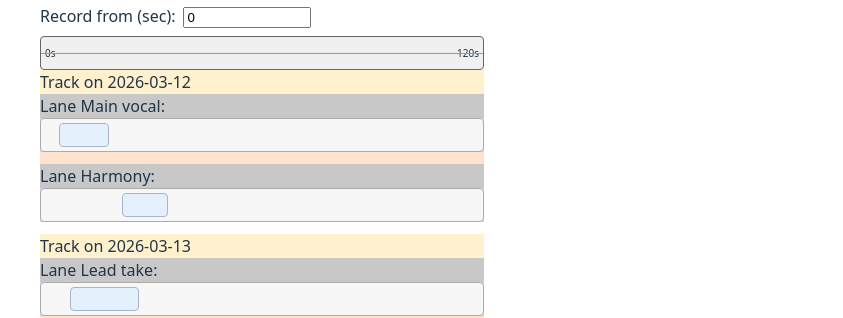
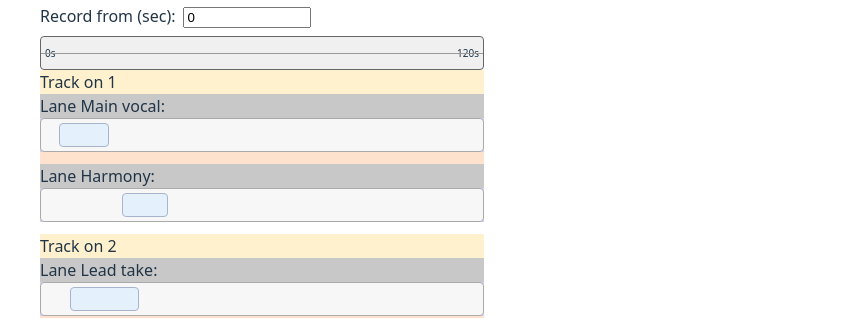
Before and after one commit to zhou98ch/music-git-frontend, a React (Vite) app in the folder music-git/: page / in a window 1280 px wide. Shown: the part 480-798 px from the top of the page, without its empty margins (0-843 px from the left). Built offline with nearby package versions, Linux system fonts and the light colour scheme.

Commit message:
refine: change trackId from string to number, to get in coordance with backend

```diff
--- a/music-git/src/components/YoutubePlayerWithInput.tsx
+++ b/music-git/src/components/YoutubePlayerWithInput.tsx
@@ -12,8 +12,8 @@ import { createMusicGitApi } from "../apis/musicGitApi";
 const api = createMusicGitApi();
 export const YouTubePlayerWithInput: React.FC = () => {
   const mockTotalDurationSec = 120;
-  const [selectedTrackId, setSelectedTrackId] = React.useState<string>("");
-  const [selectedLaneId, setSelectedLaneId] = React.useState("");
+  const [selectedTrackId, setSelectedTrackId] = React.useState<number | null>(null);
+  const [selectedLaneId, setSelectedLaneId] = React.useState<number | null>(null);
   const [audioInputs, setAudioInputs] = React.useState<MediaDeviceInfo[]>([]);
   const [selectedDeviceId, setSelectedDeviceId] = React.useState<string>("default");
   const [url, setUrl] = React.useState("");
@@ -40,17 +40,17 @@ export const YouTubePlayerWithInput: React.FC = () => {
     [takes]
   );
   const lanesByTrack = React.useMemo(() => {
-    const map: Record<string, Lane[]> = {};
+    const map: Record<number, Lane[]> = {};
     for (const l of lanesList) {
       (map[l.trackId] ??= []).push(l);
     }
-    for (const trackId of Object.keys(map)) {
+    for (const trackId of Object.keys(map).map(Number)) {
       map[trackId].sort((a, b) => a.order - b.order);
     }
     return map;
   }, [lanesList]);
   const selectedTrackLanes = React.useMemo(
-    () => lanesByTrack[selectedTrackId] ?? [],
+    () => (selectedTrackId === null ? [] : lanesByTrack[selectedTrackId] ?? []),
     [lanesByTrack, selectedTrackId]
   );
   async function loadSongsByCategory(categoryId: number) {
@@ -116,15 +116,20 @@ export const YouTubePlayerWithInput: React.FC = () => {
     if (!selectedTrackId) return;
     const lanes = lanesByTrack[selectedTrackId] ?? [];
     if (!lanes.length) {
-      setSelectedLaneId("");
+      setSelectedLaneId(null);
       return;
     }
     if (!selectedLaneId || !lanes.some((lane) => lane.id === selectedLaneId)) {
       setSelectedLaneId(lanes[0].id);
     }
   }, [lanesByTrack, selectedLaneId, selectedTrackId]);
-  async function addLane(trackId: string) {
-    const newLane = await api.createLane(trackId);
+  async function addLane(trackId: number) {
+    const newLaneInfo = {
+      trackId,
+      description:"TODO ADD DESCRIPTION",
+      order:(lanesByTrack[trackId] ?? []).length + 1
+    }
+    const newLane = await api.createLane(newLaneInfo, trackId);
     setLanesList((prev) => [...prev, newLane]);
     setSelectedLaneId(newLane.id);
   }
@@ -264,8 +269,8 @@ export const YouTubePlayerWithInput: React.FC = () => {
               setTakes((prev) => {
                 const newTake = makeTakeFromDraft({
                   draft: takeDraft,
-                  trackId: selectedTrackId,
-                  laneId: selectedLaneId,
+                  trackId: selectedTrackId!,
+                  laneId: selectedLaneId!,
                   existingTakes: prev,
                 });
                 console.log("TAKE:", newTake);
@@ -404,13 +409,13 @@ export const YouTubePlayerWithInput: React.FC = () => {
         Track:
       </label>
       <select
-        value={selectedTrackId}
+        value={selectedTrackId ?? ""}
         disabled={isRecording}
-        onChange={(e) => setSelectedTrackId(e.target.value)}
+        onChange={(e) => setSelectedTrackId(Number(e.target.value))}
       >
         {tracksList.map((track) => (
           <option key={track.id} value={track.id}>
-            {track.date} - {track.description}
+            {track.createdDate} - {track.description}
           </option>
         ))}
       </select>
@@ -418,9 +423,9 @@ export const YouTubePlayerWithInput: React.FC = () => {
         Lane:
       </label>
       <select
-        value={selectedLaneId}
+        value={selectedLaneId ?? ""}
         disabled={isRecording || selectedTrackLanes.length === 0}
-        onChange={(e) => setSelectedLaneId(e.target.value)}
+        onChange={(e) => setSelectedLaneId(Number(e.target.value))}
       >
         {selectedTrackLanes.map((l)=>(
           <option key={l.id} value={l.id} >{l.description || l.id}</option>
--- a/music-git/src/mocks/musicGitMockStore.ts
+++ b/music-git/src/mocks/musicGitMockStore.ts
@@ -21,40 +21,38 @@ const mockSongs: Song[] = [
 const initialPiece: PieceDTO = {
   tracks: [
     {
-      id: "2026-03-12",
-      date: "2026-03-12",
-      laneIds: ["lane-2026-03-12-1", "lane-2026-03-12-2"],
+      id: 1,
+      createdDate: "2026-03-12",
       description: "Yesterday practice",
     },
     {
-      id: "2026-03-13",
-      date: "2026-03-13",
-      laneIds: ["lane-2026-03-13-1", "lane-2026-03-13-2"],
+      id: 2,
+      createdDate: "2026-03-13",
       description: "Today practice",
     },
   ],
   lanes: [
     {
-      id: "lane-2026-03-12-1",
-      trackId: "2026-03-12",
+      id: 101,
+      trackId: 1,
       description: "Main vocal",
       order: 1,
     },
     {
-      id: "lane-2026-03-12-2",
-      trackId: "2026-03-12",
+      id: 102,
+      trackId: 1,
       description: "Harmony",
       order: 2,
     },
     {
-      id: "lane-2026-03-13-1",
-      trackId: "2026-03-13",
+      id: 201,
+      trackId: 2,
       description: "Lead take",
       order: 1,
     },
     {
-      id: "lane-2026-03-13-2",
-      trackId: "2026-03-13",
+      id: 202,
+      trackId: 2,
       description: "Alt phrasing",
       order: 2,
     },
@@ -62,8 +60,8 @@ const initialPiece: PieceDTO = {
   takes: [
     {
       id: "mock-take-1",
-      trackId: "2026-03-12",
-      laneId: "lane-2026-03-12-1",
+      trackId: 1,
+      laneId: 101,
       startSec: 5,
       endSec: 18,
       recordedAt: 1,
@@ -75,8 +73,8 @@ const initialPiece: PieceDTO = {
     },
     {
       id: "mock-take-2",
-      trackId: "2026-03-12",
-      laneId: "lane-2026-03-12-2",
+      trackId: 1,
+      laneId: 102,
       startSec: 22,
       endSec: 34,
       recordedAt: 1,
@@ -88,8 +86,8 @@ const initialPiece: PieceDTO = {
     },
     {
       id: "mock-take-3",
-      trackId: "2026-03-13",
-      laneId: "lane-2026-03-13-1",
+      trackId: 2,
+      laneId: 201,
       startSec: 8,
       endSec: 26,
       recordedAt: 1,
@@ -120,13 +118,13 @@ export function getMockSongRecordingsById(): PieceDTO {
   return clonePiece();
 }
 
-export function createMockLane(trackId: string): Lane {
+export function createMockLane(trackId: number): Lane {
   const siblings = mockPieceState.lanes
     .filter((lane) => lane.trackId === trackId)
     .sort((a, b) => a.order - b.order);
   const order = siblings.length + 1;
   const newLane: Lane = {
-    id: `lane-${trackId}-${order}`,
+    id: trackId * 100 + order,
     trackId,
     description: `Lane ${order}`,
     order,
@@ -134,10 +132,5 @@ export function createMockLane(trackId: string): Lane {
 
   mockPieceState.lanes.push(newLane);
 
-  const track = mockPieceState.tracks.find((item) => item.id === trackId);
-  if (track) {
-    track.laneIds = [...track.laneIds, newLane.id];
-  }
-
   return newLane;
 }
--- a/music-git/src/utils/helpers.tsx
+++ b/music-git/src/utils/helpers.tsx
@@ -7,9 +7,9 @@ import type { Take, TakeDraft } from "../common/types";
 // Die Functionen wie Gruppierung erfolgt im Frontend, weil die UI flexibel bleibt:
 // verschiedene Ansichten (nach Datum, Lane, Bewertung usw.) können
 // ohne Änderungen am Backend umgesetzt werden.
-export function groupTakesByTrack(takes: Take[]): Record<string, Take[]>
+export function groupTakesByTrack(takes: Take[]): Record<number, Take[]>
 {
-  const groupedTakes: Record<string, Take[]> = {};
+  const groupedTakes: Record<number, Take[]> = {};
   for (const take of takes) {
     const trackId = take.trackId;
     if (!groupedTakes[trackId]) {
@@ -17,14 +17,14 @@ export function groupTakesByTrack(takes: Take[]): Record<string, Take[]>
     }
     groupedTakes[trackId].push(take);
   }
-  for (const trackId in groupedTakes) {
+  for (const trackId of Object.keys(groupedTakes).map(Number)) {
     groupedTakes[trackId].sort((a, b) => a.recordedAt - b.recordedAt); //ascending order, old → new
   }
   return groupedTakes;
 }
 
-export function groupTakesByLane(allTakesInTrack: Take[]):Record<string, Take[]>{
-  const groupedTakesByLane: Record<string, Take[]> = {};
+export function groupTakesByLane(allTakesInTrack: Take[]):Record<number, Take[]>{
+  const groupedTakesByLane: Record<number, Take[]> = {};
   for (const take of allTakesInTrack) {
     const laneId = take.laneId;
     if(!groupedTakesByLane[laneId]){
@@ -32,23 +32,15 @@ export function groupTakesByLane(allTakesInTrack: Take[]):Record<string, Take[]>
     }
     groupedTakesByLane[laneId].push(take);
   }
-  for (const laneId in groupedTakesByLane) {
+  for (const laneId of Object.keys(groupedTakesByLane).map(Number)) {
     groupedTakesByLane[laneId].sort((a, b) => a.startSec - b.startSec); //ascending order, beginning → end
   }
   return groupedTakesByLane;
 }
-export function getTodayTrackId(): string {
-  const d = new Date()
-  const y = d.getFullYear();
-  const m = String(d.getMonth() + 1).padStart(2, "0");
-  const day = String(d.getDate()).padStart(2, "0");
-  return `${y}-${m}-${day}`;
-}
-
 export function makeTakeFromDraft(args: {
   draft: TakeDraft;
-  trackId: string;
-  laneId: string;
+  trackId: number;
+  laneId: number;
   existingTakes: Take[];
 }): Take {
   const { draft, trackId, laneId, existingTakes } = args;
```
Also changed, not shown: music-git/src/common/types.tsx (+6 -7 lines).
